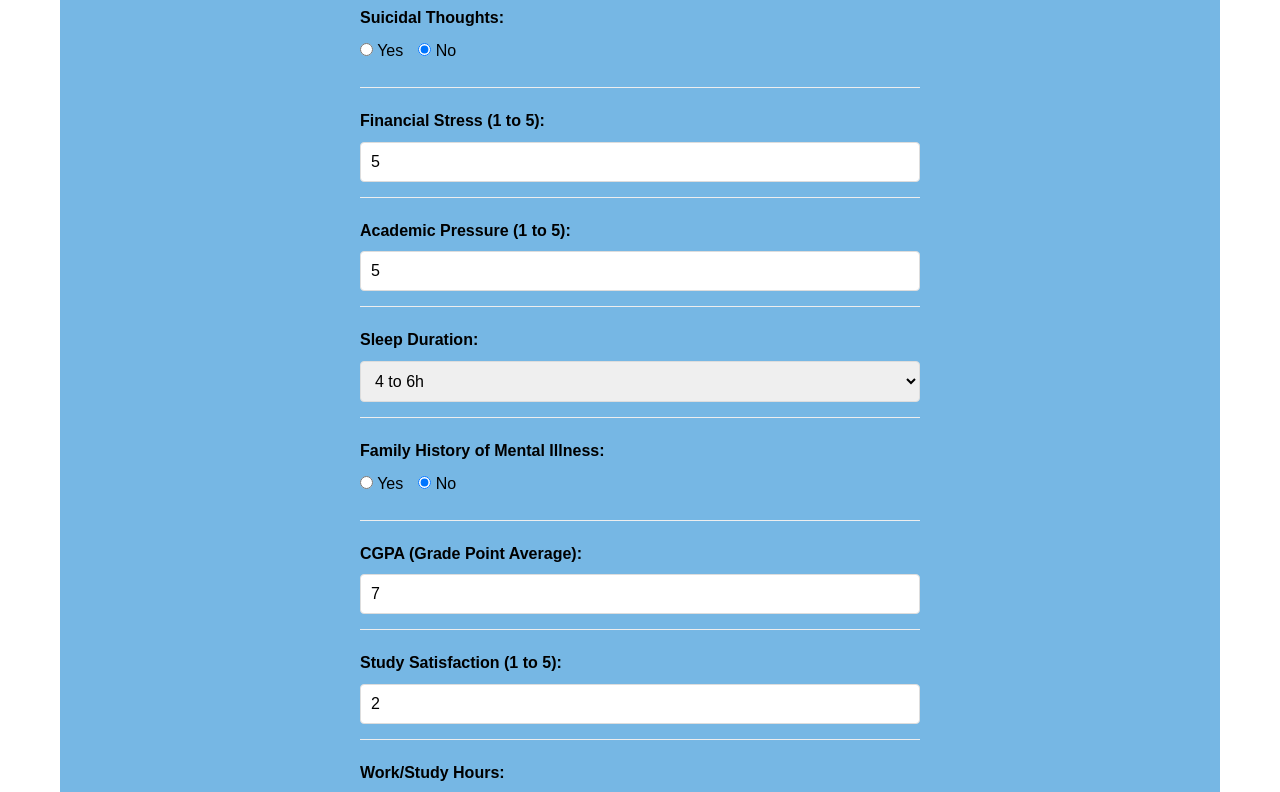
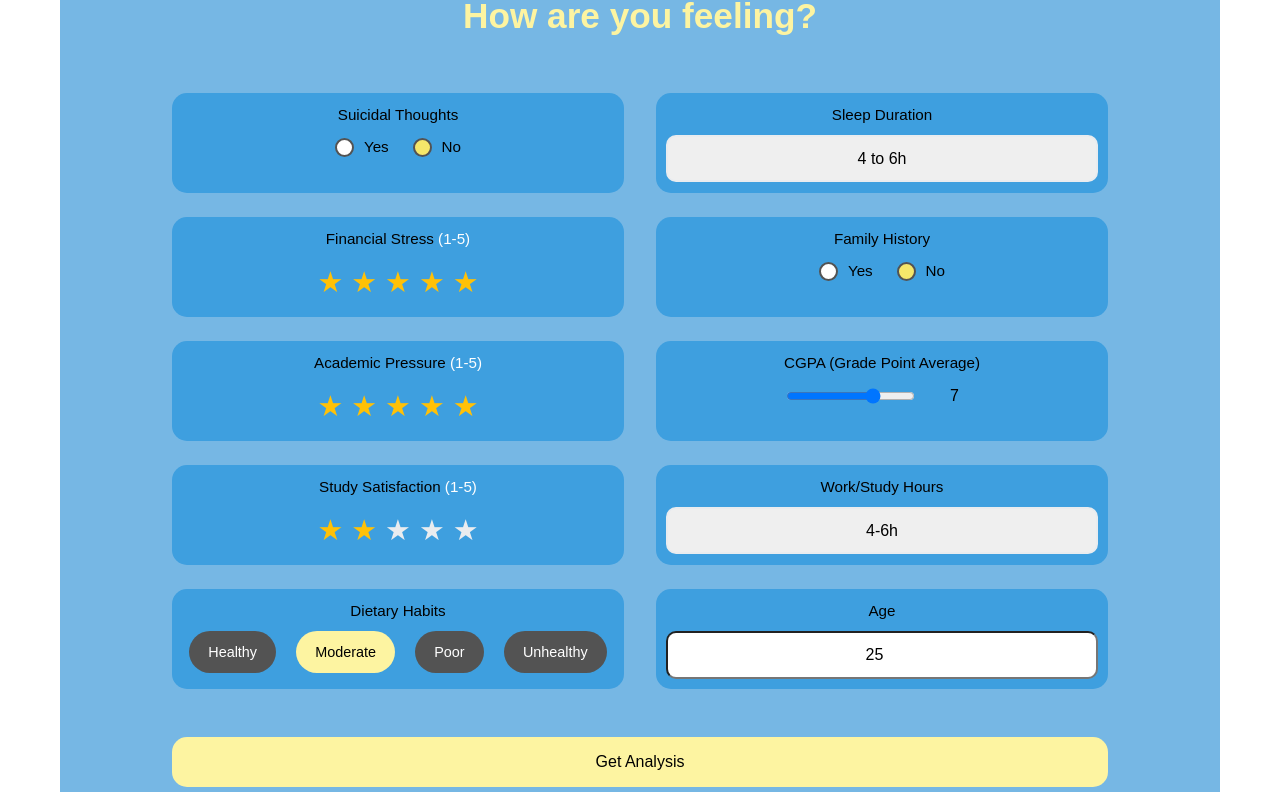
Before and after one commit to polimonte/Student-Depression-AI, an Angular app: page / in a window 1280 px wide. Shown: the part 1720-2512 px from the top of the page. Built offline with nearby package versions, Linux system fonts and the light colour scheme.

Commit message:
traduzindo formulario

```diff
--- a/src/app/app.component.html
+++ b/src/app/app.component.html
@@ -18,7 +18,7 @@
     <section class="definition" id="what-is-it">
       <h2>What is Depression?</h2>
       <div class="definition-text">
-        <p class="subtitle">
+        <p class="subtitle" id="symptoms">
           Depressive disorder (also known as depression) is a common mental disorder.<br>
           It involves a depressed mood or loss of pleasure or interest in activities for long periods of time.<br><br>
 
@@ -36,7 +36,7 @@
           <li>thoughts about dying or suicide</li>
           <li>disrupted sleep</li>
           <li>changes in appetite or weight</li>
-          <li>feeling very tired or low in energy</li>
+          <li id="test">feeling very tired or low in energy</li>
         </ul>
       </div>
     </section>
--- a/src/app/components/formulario/formulario.component.css
+++ b/src/app/components/formulario/formulario.component.css
@@ -1,89 +1,393 @@
 .form-container {
-  max-width: 600px;
-  margin: 0 auto;
-  padding: 20px;
-  font-family: Arial, sans-serif;
+  display: flex;
+  justify-content: center;
+  align-items: center;
+  min-height: 100vh;
+  padding: 2rem;
 }
 
-h1 {
+.form-card {
+  border-radius: var(--border-radius);
+  width: 100%;
+  padding: 2.5rem;
+  transition: var(--transition);
+}
+
+.titulo-form {
+  color: rgb(253, 244, 161);
   text-align: center;
-  color: #2c3e50;
-  margin-bottom: 30px;
+  margin-bottom: 2rem;
+  font-size: 2.2rem;
+  font-weight: 600;
+  position: relative;
+  padding-bottom: 1rem;
+}
+
+.titulo-form::after {
+  content: '';
+  position: absolute;
+  bottom: 0;
+  left: 50%;
+  transform: translateX(-50%);
+  width: 80px;
+  height: 4px;
+  background: var(--accent-color);
+  border-radius: 2px;
+}
+
+.form-grid {
+  display: grid;
+  grid-template-columns: 1fr 1fr;
+  gap: 2rem;
+  margin-bottom: 1.5rem;
 }
 
 .form-group {
-  margin-bottom: 20px;
-  padding-bottom: 15px;
-  border-bottom: 1px solid #eee;
+  text-align: center;
+  background-color: #3e9fdf;
+  height: 100px;
+  padding: 10px;
+  border-radius: 15px;
+  margin-bottom: 1.5rem;
 }
 
 label {
   display: block;
-  font-weight: bold;
-  margin-bottom: 8px;
+  margin-bottom: 0.5rem;
+  font-weight: 500;
+  font-size: 0.95rem;
 }
 
-input[type="text"],
-input[type="number"],
+.rating {
+  color: #ffffff;
+  font-weight: normal;
+}
+
+input,
 select {
+  text-align: center;
+  justify-content: center;
+  border-radius: 10px;
+}
+
+.styled-input {
   width: 100%;
-  padding: 10px;
-  border: 1px solid #ddd;
-  border-radius: 4px;
-  font-size: 16px;
+  padding: 0.8rem 1rem;
+  font-size: 1rem;
+  transition: var(--transition);
+}
+
+.styled-select {
+  width: 100%;
+  padding: 0.8rem 1rem;
+  border: 2px solid #e9ecef;
+  font-size: 1rem;
+  appearance: none;
+}
+
+.styled-select:focus {
+  border-color: var(--primary-color);
+  outline: none;
+  box-shadow: 0 0 0 3px rgba(67, 97, 238, 0.2);
 }
 
 .radio-group {
-  margin-top: 8px;
+  display: flex;
+  gap: 1.5rem;
+  justify-content: center;
+  align-content: center;
 }
 
-.radio-group label {
-  display: inline-block;
-  margin-right: 15px;
-  font-weight: normal;
+.radio-option {
+  display: flex;
+  align-items: center;
+  cursor: pointer;
+  position: relative;
+  padding-left: 1.8rem;
+}
+
+.radio-option input {
+  position: absolute;
+  opacity: 0;
   cursor: pointer;
 }
 
-button {
-  background-color: #3498db;
-  color: white;
-  border: none;
-  padding: 12px 20px;
-  font-size: 16px;
-  border-radius: 4px;
-  cursor: pointer;
-  display: block;
-  margin: 30px auto 0;
-  width: 200px;
+.radio-checkmark {
+  position: absolute;
+  left: 0;
+  height: 1.2rem;
+  width: 1.2rem;
+  background-color: white;
+  border: 2px solid #535353;
+  border-radius: 50%;
+  transition: var(--transition);
 }
 
-button:hover {
-  background-color: #2980b9;
+.radio-option:hover .radio-checkmark {
+  border-color: var(--primary-color);
 }
 
-button:disabled {
-  background-color: #95a5a6;
+.radio-option input:checked~.radio-checkmark {
+  background-color: rgb(245, 231, 106);
+}
+
+.radio-checkmark:after {
+  content: "";
+  position: absolute;
+  display: none;
+}
+
+.radio-option input:checked~.radio-checkmark:after {
+  display: block;
+}
+
+.radio-option .radio-checkmark:after {
+  top: 50%;
+  left: 50%;
+  transform: translate(-50%, -50%);
+  width: 0.5rem;
+  height: 0.5rem;
+  border-radius: 50%;
+}
+
+.rating-stars {
+  display: flex;
+  gap: 0.5rem;
+  justify-content: center;
+}
+
+.rating-stars span {
+  font-size: 1.8rem;
+  color: #e9ecef;
+  cursor: pointer;
+  transition: var(--transition);
+}
+
+.rating-stars span.active {
+  color: #ffc107;
+}
+
+.range-slider {
+  display: flex;
+  align-items: center;
+  justify-self: center;
+  gap: 1rem;
+}
+
+.slider {
+  flex: 1;
+  height: 10px;
+  border-radius: 4px;
+  background: #e9ecef;
+}
+
+.slider::-webkit-slider-thumb {
+  -webkit-appearance: none;
+  width: 20px;
+  height: 20px;
+  border-radius: 50%;
+  cursor: pointer;
+  transition: var(--transition);
+}
+
+.slider::-moz-range-thumb {
+  width: 20px;
+  height: 20px;
+  border-radius: 50%;
+  cursor: pointer;
+}
+
+.slider-value {
+  min-width: 3rem;
+  text-align: center;
+  font-weight: 500;
+  color: var(--dark-color);
+}
+
+.diet-options {
+  display: flex;
+  flex-wrap: wrap;
+  gap: 0.8rem;
+  justify-content: space-evenly;
+}
+
+.diet-option {
+  position: relative;
+}
+
+.diet-option input {
+  position: absolute;
+  opacity: 0;
+}
+
+.diet-label {
+  display: block;
+  padding: 0.6rem 1.2rem;
+  background-color: #535353;
+  color: white;
+  border-radius: 50px;
+  font-size: 0.9rem;
+  cursor: pointer;
+  transition: var(--transition);
+}
+
+.diet-label:hover {
+  border: 2px solid #535353;
+}
+
+.diet-label.active {
+  background-color: rgb(253, 244, 161);
+  color: black;
+  border-color: #535353;
+}
+
+.submit-btn {
+  display: flex;
+  align-items: center;
+  justify-content: center;
+  gap: 0.5rem;
+  width: 100%;
+  padding: 1rem;
+  background-color: rgb(253, 244, 161);
+  color: black;
+  border: none;
+  border-radius: 15px;
+  font-size: 1rem;
+  font-weight: 500;
+  cursor: pointer;
+  transition: var(--transition);
+  margin-top: 1.5rem;
+}
+
+.submit-btn:disabled {
+  background-color: rgb(253, 244, 161);
   cursor: not-allowed;
+  transform: none;
+}
+
+.spinner {
+  width: 1rem;
+  height: 1rem;
+  border: 2px solid rgba(255, 255, 255, 0.3);
+  border-radius: 50%;
+  border-top-color: white;
+  animation: spin 1s ease-in-out infinite;
+}
+
+@keyframes spin {
+  to {
+    transform: rotate(360deg);
+  }
 }
 
 .error-message {
-  color: #e74c3c;
-  margin-top: 20px;
-  text-align: center;
+  display: flex;
+  align-items: center;
+  gap: 0.5rem;
+  color: var(--danger-color);
+  background-color: rgba(247, 37, 133, 0.1);
+  padding: 1rem;
+  border-radius: var(--border-radius);
+  margin-top: 1.5rem;
+  font-size: 0.9rem;
+}
+
+.error-icon {
+  font-size: 1.2rem;
 }
 
 .result-container {
   text-align: center;
-  padding: 20px;
-  background-color: #f8f9fa;
-  border-radius: 8px;
 }
 
-.result-container h2 {
-  color: #2c3e50;
+.result-card {
+  background: white;
+  border-radius: 15px;
+  padding: 2rem;
+  box-shadow: var(--box-shadow);
 }
 
-.result-container p {
-  font-size: 18px;
-  margin: 10px 0;
+.result-card h2 {
+  color: var(--primary-color);
+  margin-bottom: 1.5rem;
 }
+
+.result-content {
+  margin-bottom: 2rem;
+}
+
+.result-item {
+  display: flex;
+  justify-content: center;
+  align-items: center;
+  gap: 0.5rem;
+  margin-bottom: 1rem;
+}
+
+.result-label {
+  font-weight: 500;
+  color: var(--dark-color);
+}
+
+.result-value {
+  font-weight: 600;
+  color: var(--primary-color);
+  font-size: 1.1rem;
+}
+
+.result-value.high-risk {
+  color: var(--danger-color);
+}
+
+.result-actions {
+  display: flex;
+  justify-content: center;
+  gap: 1rem;
+  margin-top: 1.5rem;
+}
+
+.new-analysis-btn {
+  padding: 0.8rem 1.5rem;
+  background-color: rgb(253, 244, 161);
+  color: black;
+  border: none;
+  border-radius: 15px;
+  font-weight: 500;
+  cursor: pointer;
+  transition: var(--transition);
+}
+
+.resources-btn {
+  padding: 0.8rem 1.5rem;
+  background-color: var(--danger-color);
+  color: white;
+  border: none;
+  border-radius: var(--border-radius);
+  font-weight: 500;
+  cursor: pointer;
+  transition: var(--transition);
+}
+
+.resources-btn:hover {
+  background-color: #e5177b;
+}
+
+/* Responsive */
+@media (max-width: 768px) {
+  .form-grid {
+    grid-template-columns: 1fr;
+  }
+
+  .form-card {
+    padding: 1.5rem;
+  }
+
+  .result-actions {
+    flex-direction: column;
+  }
+
+  .new-analysis-btn,
+  .resources-btn {
+    width: 100%;
+  }
+}
--- a/src/app/components/formulario/formulario.component.html
+++ b/src/app/components/formulario/formulario.component.html
@@ -1,32 +1,66 @@
 <div class="form-container">
-  <h1>HOW ARE YOU FEELING?</h1>
+  <div class="form-card">
+    <h1 class="titulo-form">How are you feeling?</h1>
 
     <form [formGroup]="form" (ngSubmit)="onSubmit()" *ngIf="!result; else resultTemplate">
+      <div class="form-grid">
+        <!-- Column 1 -->
+        <div class="form-column">
           <div class="form-group">
-      <label>Suicidal Thoughts:</label>
+            <label>Suicidal Thoughts</label>
             <div class="radio-group">
-        <label>
-          <input type="radio" formControlName="suicidalThoughts" value="yes"> Yes
+              <label class="radio-option">
+                <input type="radio" formControlName="suicidalThoughts" value="yes">
+                <span class="radio-checkmark"></span>
+                Yes
               </label>
-        <label>
-          <input type="radio" formControlName="suicidalThoughts" value="no"> No
+              <label class="radio-option">
+                <input type="radio" formControlName="suicidalThoughts" value="no">
+                <span class="radio-checkmark"></span>
+                No
               </label>
             </div>
           </div>
 
           <div class="form-group">
-      <label>Financial Stress (1 to 5):</label>
-      <input type="number" formControlName="financialStress" min="1" max="5">
+            <label>Financial Stress <span class="rating">(1-5)</span></label>
+            <div class="rating-stars">
+              <span *ngFor="let star of [1,2,3,4,5]" (click)="form.get('financialStress')?.setValue(star)" [class.active]="form.value.financialStress >= star">★</span>
+            </div>
           </div>
 
           <div class="form-group">
-      <label>Academic Pressure (1 to 5):</label>
-      <input type="number" formControlName="academicPressure" min="1" max="5">
+            <label>Academic Pressure <span class="rating">(1-5)</span></label>
+            <div class="rating-stars">
+              <span *ngFor="let star of [1,2,3,4,5]" (click)="form.get('academicPressure')?.setValue(star)" [class.active]="form.value.academicPressure >= star">★</span>
+            </div>
+          </div>
+          <div class="form-group">
+            <label>Study Satisfaction <span class="rating">(1-5)</span></label>
+            <div class="rating-stars">
+              <span *ngFor="let star of [1,2,3,4,5]" (click)="form.get('studySatisfaction')?.setValue(star)" [class.active]="form.value.studySatisfaction >= star">★</span>
+            </div>
+          </div>
+          <div class="form-group">
+            <label>Dietary Habits</label>
+            <div class="diet-options">
+              <label *ngFor="let option of dietOptions" class="diet-option">
+                <input type="radio" formControlName="dietaryHabits" [value]="option.value">
+                <span class="diet-label" [class.active]="form.value.dietaryHabits === option.value">
+                  {{ option.label }}
+                </span>
+              </label>
+            </div>
+          </div>
         </div>
 
+
+
+        <!-- Column 2 -->
+        <div class="form-column">
           <div class="form-group">
-      <label>Sleep Duration:</label>
-      <select formControlName="sleepDuration">
+            <label>Sleep Duration</label>
+            <select formControlName="sleepDuration" class="styled-select">
               <option value="less_than_4h">Less than 4h</option>
               <option value="4_to_6h">4 to 6h</option>
               <option value="6_to_8h">6 to 8h</option>
@@ -35,67 +69,80 @@
           </div>
 
           <div class="form-group">
-      <label>Family History of Mental Illness:</label>
+            <label>Family History</label>
             <div class="radio-group">
-        <label>
-          <input type="radio" formControlName="familyHistory" value="yes"> Yes
+              <label class="radio-option">
+                <input type="radio" formControlName="familyHistory" value="yes">
+                <span class="radio-checkmark"></span>
+                Yes
               </label>
-        <label>
-          <input type="radio" formControlName="familyHistory" value="no"> No
+              <label class="radio-option">
+                <input type="radio" formControlName="familyHistory" value="no">
+                <span class="radio-checkmark"></span>
+                No
               </label>
             </div>
           </div>
 
           <div class="form-group">
-      <label>CGPA (Grade Point Average):</label>
-      <input type="number" formControlName="cgpa" min="0" max="10" step="0.1">
+            <label>CGPA (Grade Point Average)</label>
+            <div class="range-slider">
+              <input type="range" formControlName="cgpa" min="0" max="10" step="0.1" class="slider">
+              <span class="slider-value">{{ form.value.cgpa }}</span>
             </div>
-
+          </div>
           <div class="form-group">
-      <label>Study Satisfaction (1 to 5):</label>
-      <input type="number" formControlName="studySatisfaction" min="1" max="5">
-    </div>
-
-    <div class="form-group">
-      <label>Work/Study Hours:</label>
-      <select formControlName="workStudyHours">
+            <label>Work/Study Hours</label>
+            <select formControlName="workStudyHours" class="styled-select">
               <option value="0_2h">0-2h</option>
               <option value="2_4h">2-4h</option>
               <option value="4_6h">4-6h</option>
               <option value="6h_or_more">6h or more</option>
             </select>
           </div>
-
           <div class="form-group">
-      <label>Dietary Habits:</label>
-      <select formControlName="dietaryHabits">
-        <option value="healthy">Healthy</option>
-        <option value="moderate">Moderate</option>
-        <option value="poor">Poor</option>
-        <option value="unhealthy">Unhealthy</option>
-      </select>
+            <label>Age</label>
+            <input type="number" formControlName="age" min="12" max="100" class="styled-input">
+          </div>
+        </div>
       </div>
 
-    <div class="form-group">
-      <label>Age:</label>
-      <input type="number" formControlName="age" min="12" max="100">
-    </div>
-
-    <button type="submit" [disabled]="form.invalid || loading">
-      {{ loading ? 'Processando...' : 'Enviar' }}
+      <button type="submit" [disabled]="form.invalid || loading" class="submit-btn">
+        {{ loading ? 'Processing...' : 'Get Analysis' }}
+        <span *ngIf="loading" class="spinner"></span>
       </button>
 
       <div *ngIf="error" class="error-message">
-      {{ error }}
+        <i class="error-icon">⚠️</i> {{ error }}
       </div>
     </form>
 
     <ng-template #resultTemplate>
       <div class="result-container">
-      <h2>Resultado da Análise</h2>
-      <p><strong>Status:</strong> {{ result.resultado }}</p>
-      <p><strong>Probabilidade:</strong> {{ result.probabilidade }}%</p>
-      <button (click)="result = null">Realizar nova análise</button>
+        <div class="result-card">
+          <h2>Analysis Result</h2>
+          <div class="result-content">
+            <div class="result-item">
+              <span class="result-label">Status:</span>
+              <span class="result-value" [class.high-risk]="result.resultado === 'High Risk'">
+                {{ result.resultado }}
+              </span>
+            </div>
+            <div class="result-item">
+              <span class="result-label">Probability:</span>
+              <span class="result-value">{{ result.probabilidade }}%</span>
+            </div>
+          </div>
+          <div class="result-actions">
+            <button (click)="result = null" class="new-analysis-btn">
+              New Analysis
+            </button>
+            <button class="resources-btn" *ngIf="result.resultado === 'High Risk'">
+              Get Help
+            </button>
+          </div>
+        </div>
       </div>
     </ng-template>
   </div>
+</div>
--- a/src/app/components/formulario/formulario.component.ts
+++ b/src/app/components/formulario/formulario.component.ts
@@ -21,6 +21,14 @@ export class FormularioComponent {
   loading = false;
   result: any = null;
   error: string | null = null;
+
+  // ✅ Adiciona a propriedade que estava faltando
+  dietOptions = [
+    { label: 'Healthy', value: 'healthy' },
+    { label: 'Moderate', value: 'moderate' },
+    { label: 'Poor', value: 'poor' },
+    { label: 'Unhealthy', value: 'unhealthy' }
+  ];
 
   constructor(private fb: FormBuilder, private http: HttpClient) {
     this.form = this.fb.group({
--- a/src/app/components/menu/menu.component.css
+++ b/src/app/components/menu/menu.component.css
@@ -42,12 +42,8 @@ nav a {
 }
 
 nav a:hover {
-  background-color: #eee;
-}
-
-nav a.active {
   background-color: #535353;
-  color: white;
+  color: rgb(253, 244, 161);
 }
 
 .buttons button {
--- a/src/app/components/menu/menu.component.html
+++ b/src/app/components/menu/menu.component.html
@@ -2,10 +2,10 @@
   <header>
     <div class="logo">STUDYWELL</div>
     <nav>
-      <a href="#" class="active">Home</a>
+      <a href="#">Home</a>
       <a href="#what-is-it">What is Depression?</a>
-      <a href="#">Project</a>
-      <a href="#">Test</a>
+      <a href="#symptoms">Symptoms</a>
+      <a href="#test">Test</a>
     </nav>
   </header>
 </div>
```
Lines whose indentation alone changed are shown as unchanged.
